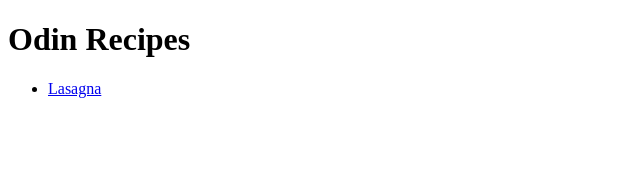
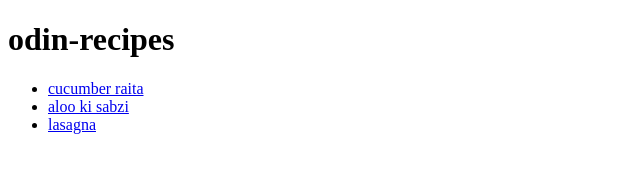
Before and after one commit to palakbhandari20/odin-recipes2, a plain HTML site: page index.html in a window 1280 px wide. Shown: the whole page, without its empty margins (0-640 px from the left). Drawn offline with Linux system fonts and the light colour scheme.

Commit message:
add link to two other recipes

```diff
--- a/index.html
+++ b/index.html
@@ -3,13 +3,14 @@
 <head>
     <meta charset="UTF-8">
     <meta name="viewport" content="width=device-width, initial-scale=1.0">
-    <title>Odin Recipes</title>
+    <title>Document</title>
 </head>
 <body>
-    <h1>Odin Recipes</h1>
+    <h1>odin-recipes</h1>
     <ul>
-        <li><a href="recipes/lasagna.html">Lasagna</a></li>
+    <li><a href = "./odin-recipes/recipes/cucumberraita.html"> cucumber raita</a></li>
+    <li><a href = "./odin-recipes/recipes/alookisabzi.html" > aloo ki sabzi</a></li>
+    <li><a href = "./odin-recipes/recipes/lasagna.html" > lasagna</a></li>
     </ul>
 </body>
-
 </html>
```
